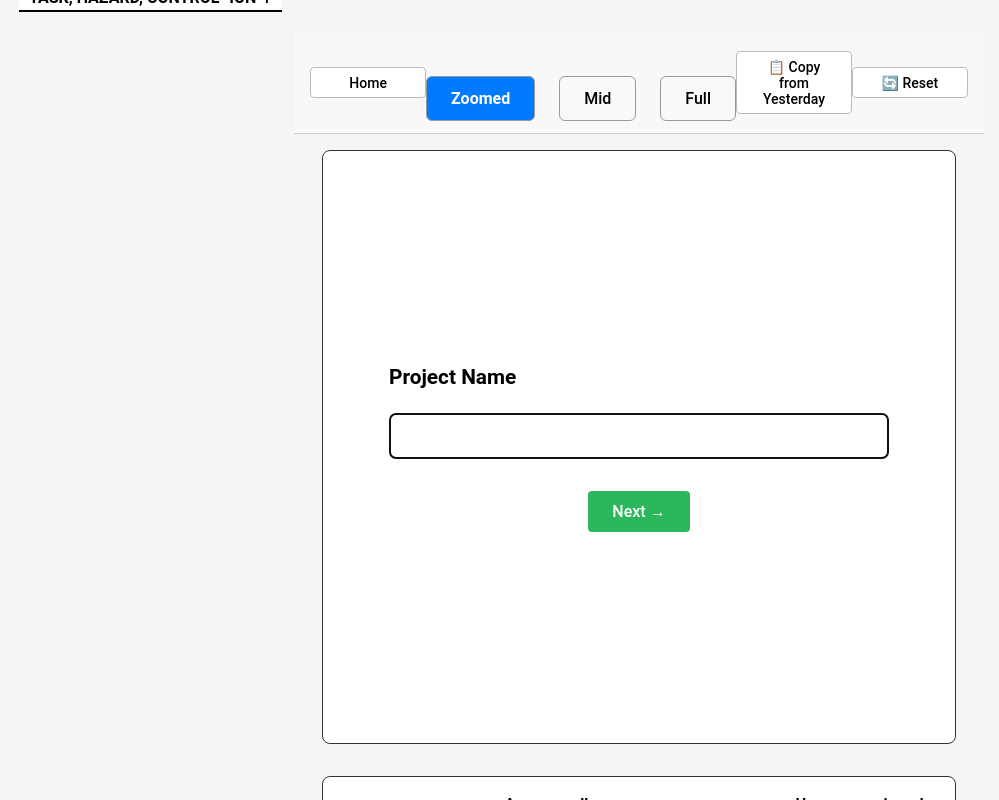
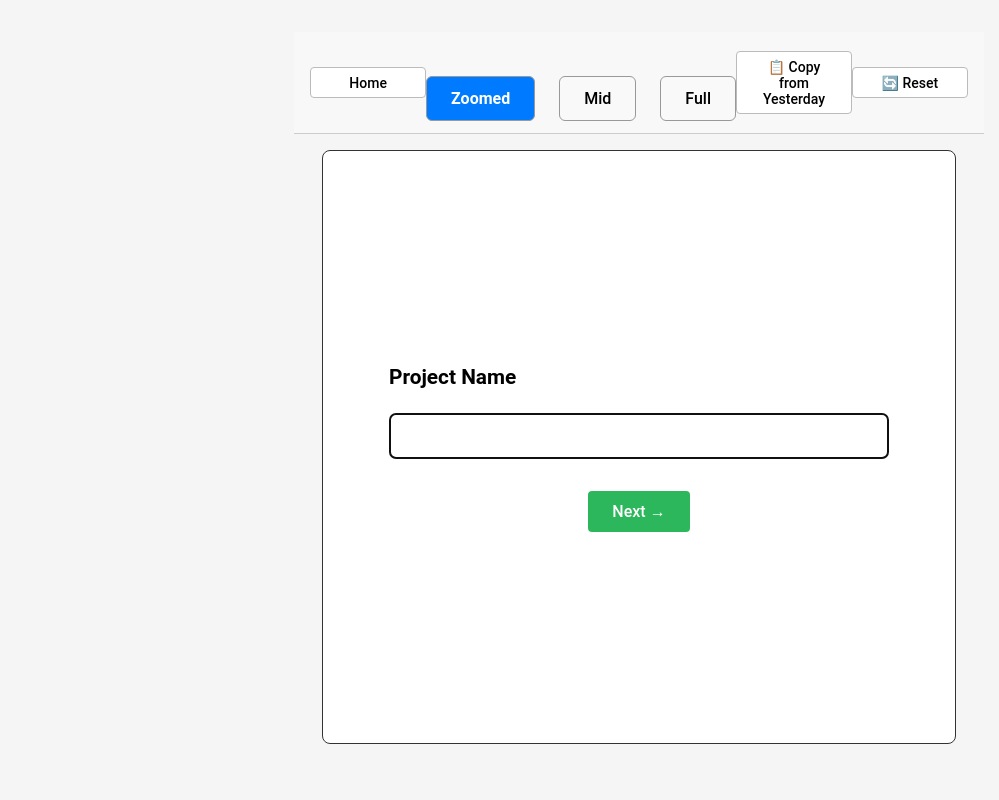
Before and after one commit to HrdHat/Hrdhat, a React (Vite) app: page /flra in a window 1280 px wide. Both pictures are taken after a click on the button "Zoomed". Shown: the top 800 px of the page, without its empty margins (1-1000 px from the left). Built offline with nearby package versions, Linux system fonts and the light colour scheme.

Commit message:
updated zoomedmode.tsx module

```diff
--- a/src/modules/modules.css
+++ b/src/modules/modules.css
@@ -251,3 +251,13 @@ label {
     left: 10px;
   }
 }
+/* Force all input fields to have white background in Zoomed View */
+.zoomed-view input,
+.zoomed-field input,
+input[type="text"],
+input[type="date"],
+input[type="time"],
+input[type="number"] {
+  background-color: #ffffff !important;
+  color: #000000 !important;
+}
--- a/src/modules/zoomedmode.tsx
+++ b/src/modules/zoomedmode.tsx
@@ -0,0 +1,40 @@
+import { useState } from "react";
+import GeneralInformation from "../components/generalinformation";
+import FlraChecklist from "../components/flrachecklist";
+import PPEPlatformInspection from "../components/ppeplatforminspection";
+import THCModule from "../components/thcmodule";
+
+const modules = [
+  { id: "general", component: <GeneralInformation view="zoomed" /> },
+  { id: "checklist", component: <FlraChecklist view="zoomed" /> },
+  { id: "ppe", component: <PPEPlatformInspection view="zoomed" /> },
+  { id: "thc", component: <THCModule view="zoomed" /> },
+];
+
+const ZoomedMode = () => {
+  const [current, setCurrent] = useState(0);
+
+  const goNext = () => {
+    if (current < modules.length - 1) setCurrent(current + 1);
+  };
+
+  const goBack = () => {
+    if (current > 0) setCurrent(current - 1);
+  };
+
+  return (
+    <div className="form-carousel">
+      {modules[current].component}
+      <div className="zoomed-nav">
+        <button onClick={goBack} disabled={current === 0}>
+          ← Back
+        </button>
+        <button onClick={goNext} disabled={current === modules.length - 1}>
+          Next →
+        </button>
+      </div>
+    </div>
+  );
+};
+
+export default ZoomedMode;
--- a/src/pages/flraformpage.tsx
+++ b/src/pages/flraformpage.tsx
@@ -7,7 +7,7 @@ import FlraChecklist from "../components/flrachecklist";
 import PPEPlatformInspection from "../components/ppeplatforminspection";
 import THCModule from "../components/thcmodule";
 import MidViewNavigator from "../components/midviewnavigator"; // ✅ Add this!
-
+import ZoomedMode from "../modules/zoomedmode"; // ✅ Add this!
 type ViewMode = "zoomed" | "mid" | "full";
 
 const FLRAFormPage = () => {
@@ -36,12 +36,13 @@ const FLRAFormPage = () => {
       />
 
       {/* 🔄 Zoomed and Full View – All modules at once */}
-      {(view === "zoomed" || view === "full") && (
+      {view === "zoomed" && <ZoomedMode />}
+      {view === "full" && (
         <div>
-          <GeneralInformation view={view} />
-          <FlraChecklist view={view} />
-          <PPEPlatformInspection view={view} />
-          <THCModule view={view} />
+          <GeneralInformation view="full" />
+          <FlraChecklist view="full" />
+          <PPEPlatformInspection view="full" />
+          <THCModule view="full" />
         </div>
       )}
 
```
